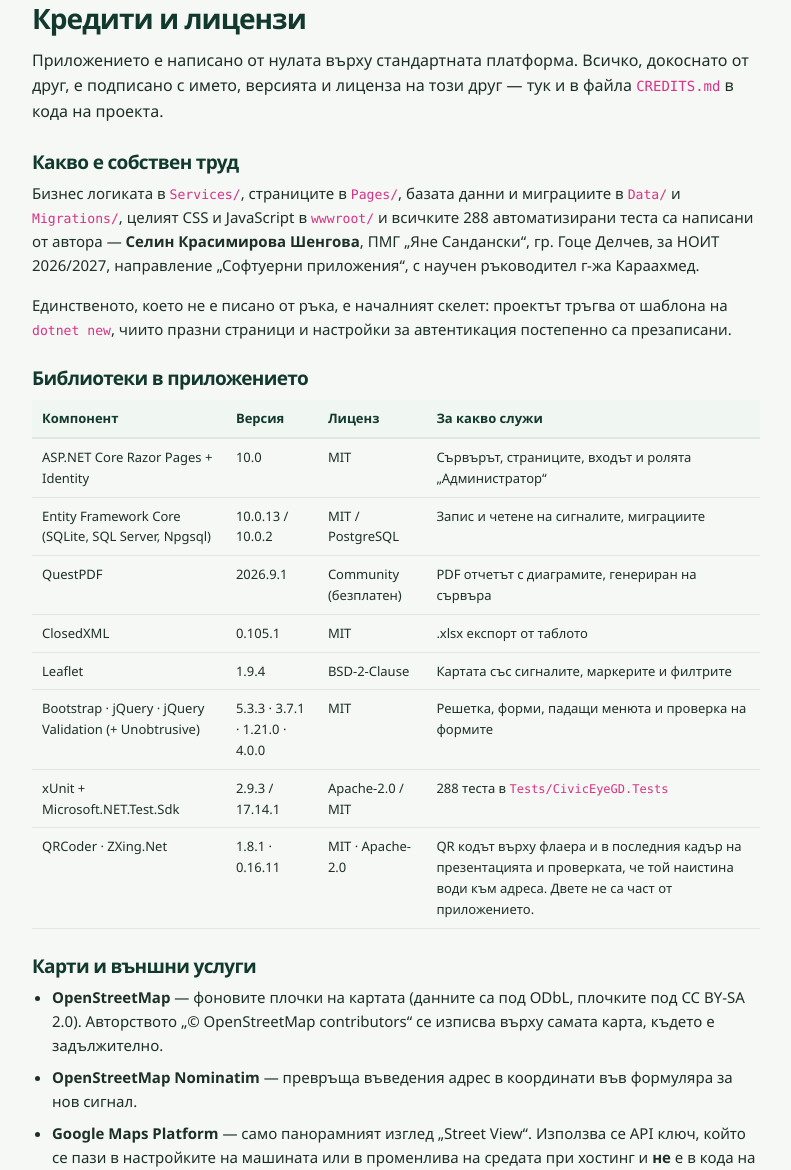
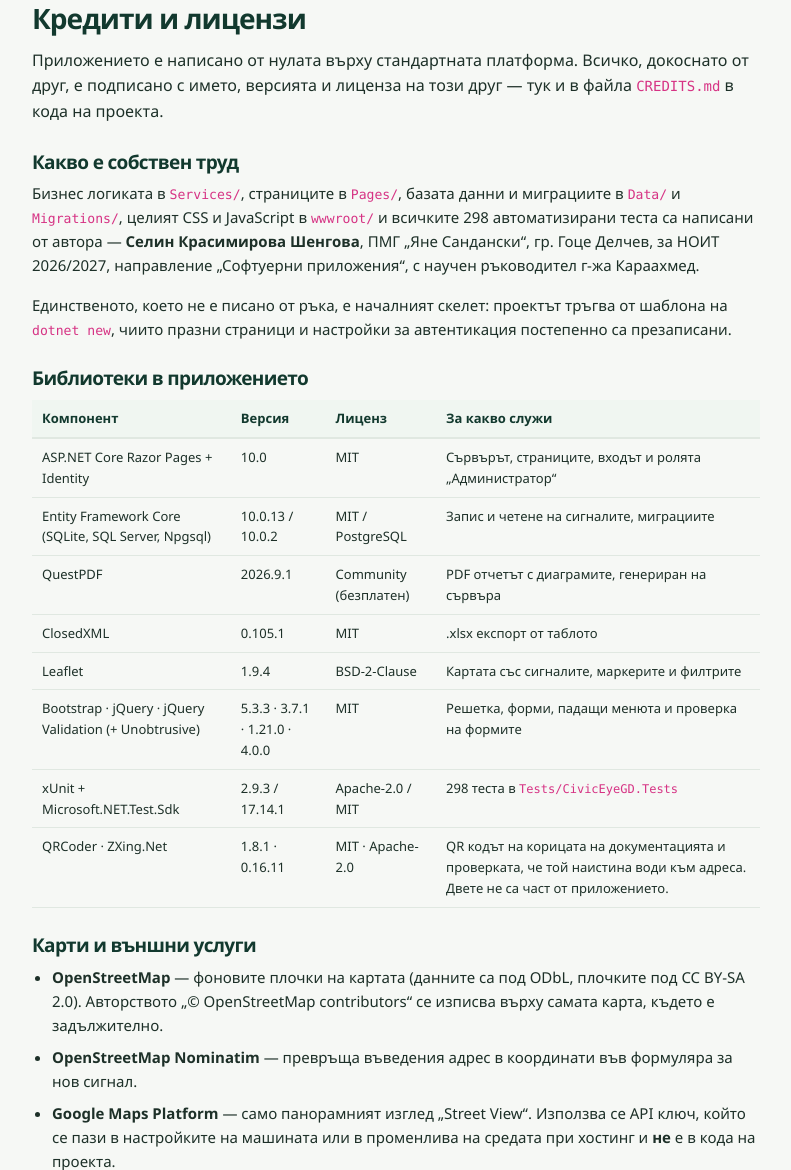
Before and after one commit to selinshengova-ai/CivicEyeGD, an ASP.NET Core app: page /Credits?id=1 in a window 1280 px wide. Shown: the part 181-1351 px from the top of the page, without its empty margins (244-1035 px from the left). Run offline with ASP.NET Core 8, Linux system fonts and the light colour scheme; the visitor is signed in with stand-in values (Sample User, id 1); style sheets or scripts are compiled from the project's sources; the project's own start-up code is not run, and a stand-in starts its controllers and pages; some libraries are stand-ins or nearby versions.

Commit message:
Update credits page, markdown file, and shared layout

```diff
--- a/Pages/Credits.cshtml
+++ b/Pages/Credits.cshtml
@@ -25,7 +25,7 @@
             Бизнес логиката в <code>Services/</code>, страниците в
             <code>Pages/</code>, базата данни и миграциите в
             <code>Data/</code> и <code>Migrations/</code>, целият CSS и
-            JavaScript в <code>wwwroot/</code> и всичките 288 автоматизирани
+            JavaScript в <code>wwwroot/</code> и всичките 298 автоматизирани
             теста са написани от автора — <strong>Селин Красимирова Шенгова</strong>,
             ПМГ „Яне Сандански“, гр. Гоце Делчев, за НОИТ 2026/2027,
             направление „Софтуерни приложения“, с научен ръководител
@@ -93,14 +93,14 @@
                         <td>xUnit + Microsoft.NET.Test.Sdk</td>
                         <td>2.9.3 / 17.14.1</td>
                         <td>Apache-2.0 / MIT</td>
-                        <td>288 теста в <code>Tests/CivicEyeGD.Tests</code></td>
+                        <td>298 теста в <code>Tests/CivicEyeGD.Tests</code></td>
                     </tr>
                     <tr>
                         <td>QRCoder · ZXing.Net</td>
                         <td>1.8.1 · 0.16.11</td>
                         <td>MIT · Apache-2.0</td>
-                        <td>QR кодът върху флаера и в последния кадър на
-                            презентацията и проверката, че той наистина води
+                        <td>QR кодът на корицата на документацията и
+                            проверката, че той наистина води
                             към адреса. Двете не са част от приложението.</td>
                     </tr>
                 </tbody>
--- a/Pages/Shared/_Layout.cshtml
+++ b/Pages/Shared/_Layout.cshtml
@@ -176,6 +176,7 @@
                                 <li><span class="dropdown-item-text text-muted">@User.Identity.Name</span></li>
                                 <li><hr class="dropdown-divider" /></li>
                                 <li><a class="dropdown-item" asp-page="/MyReports">Моите сигнали</a></li>
+                                <li><a class="dropdown-item" asp-page="/Account/Profile">Профил и парола</a></li>
                                 @if (User.IsInRole("Administrator"))
                                 {
                                     <li><hr class="dropdown-divider" /></li>
```
Also changed, not shown: CREDITS.md (+3 -3 lines).
